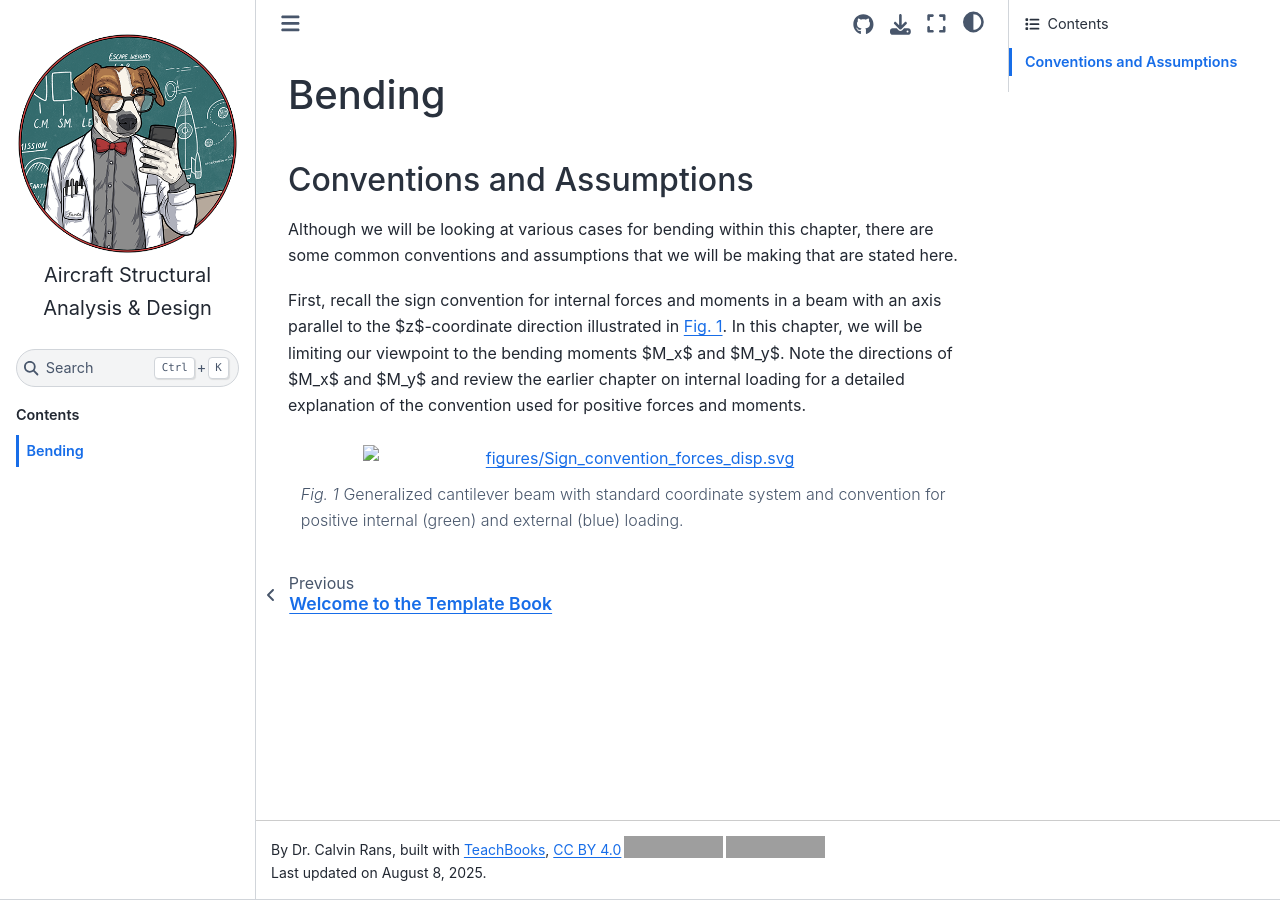
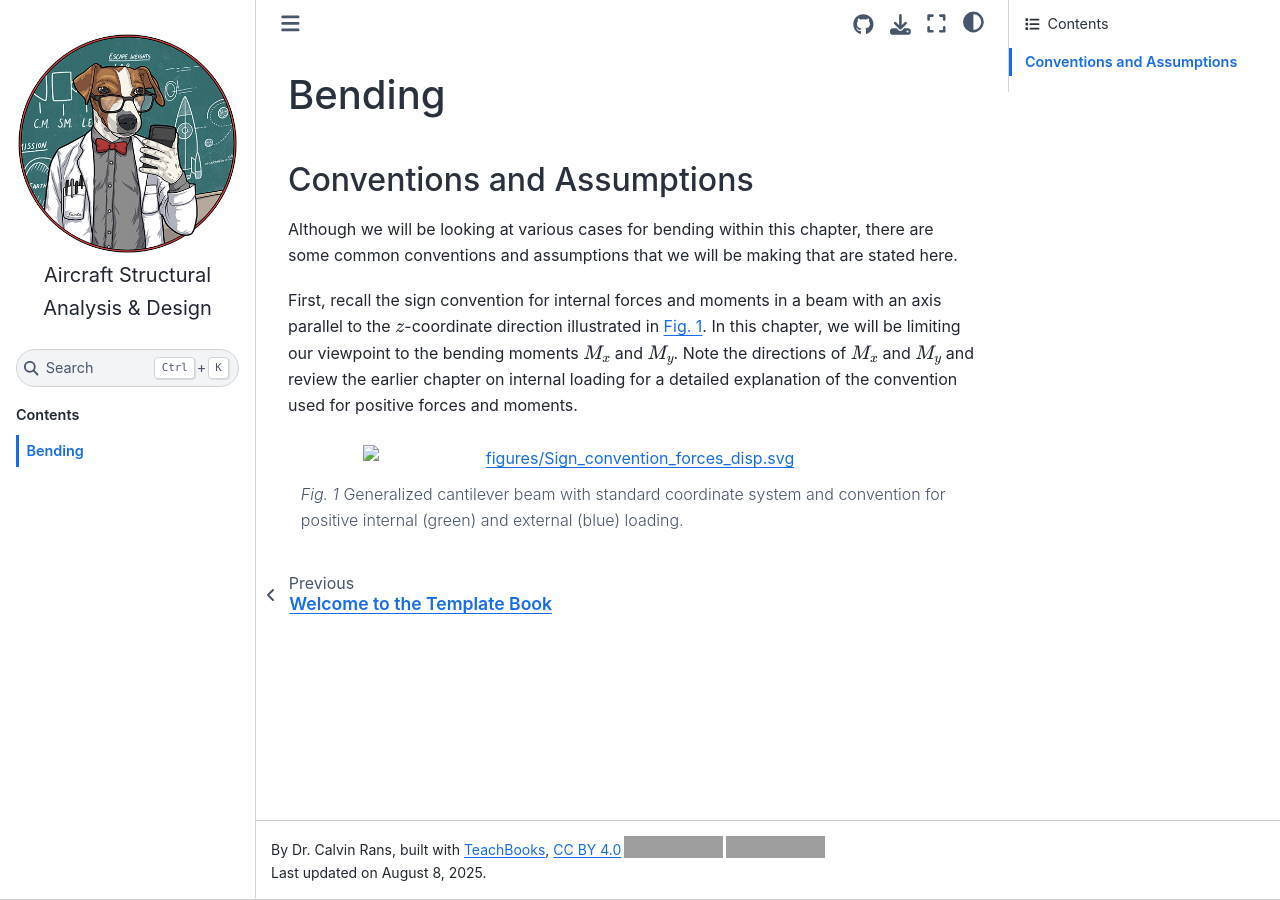
Before and after one commit to cdrans/SAD_textbook, a Jupyter Book: the page built from book/Bending/00_bending.md, in a window 1280 px wide. Built offline with Jupyter Book 1.0.4 settings and Sphinx 7.4.7 and the Sphinx Book theme 1.1.4, drawn with Linux system fonts in a browser that asks for light colours; comment, search, counter and statistics services are not loaded; part of the change alters nothing that is shown; grey boxes are pictures that could not be loaded.

Commit message:
edit asmath out of config.yml

```diff
--- a/book/_config.yml
+++ b/book/_config.yml
@@ -58,9 +58,3 @@ sphinx:                                              # Options passed on to the
 
 bibtex_bibfiles:
   - references.bib                                   # Required for references
-
-parse:
-  myst_enable_extensions:
-    # don't forget to list any other extensions you want enabled,
-    # including those that are enabled by default!
-    - amsmath
```
